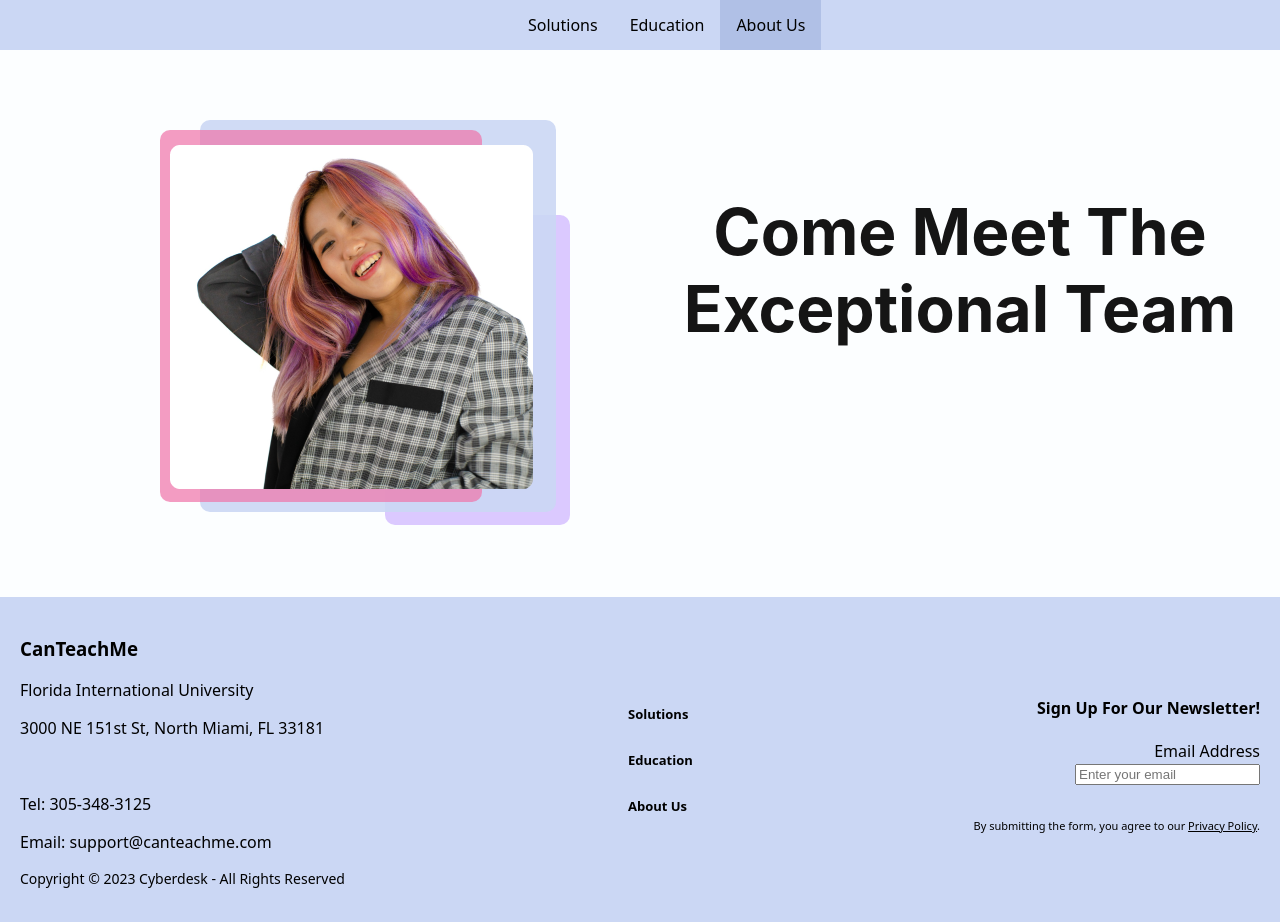
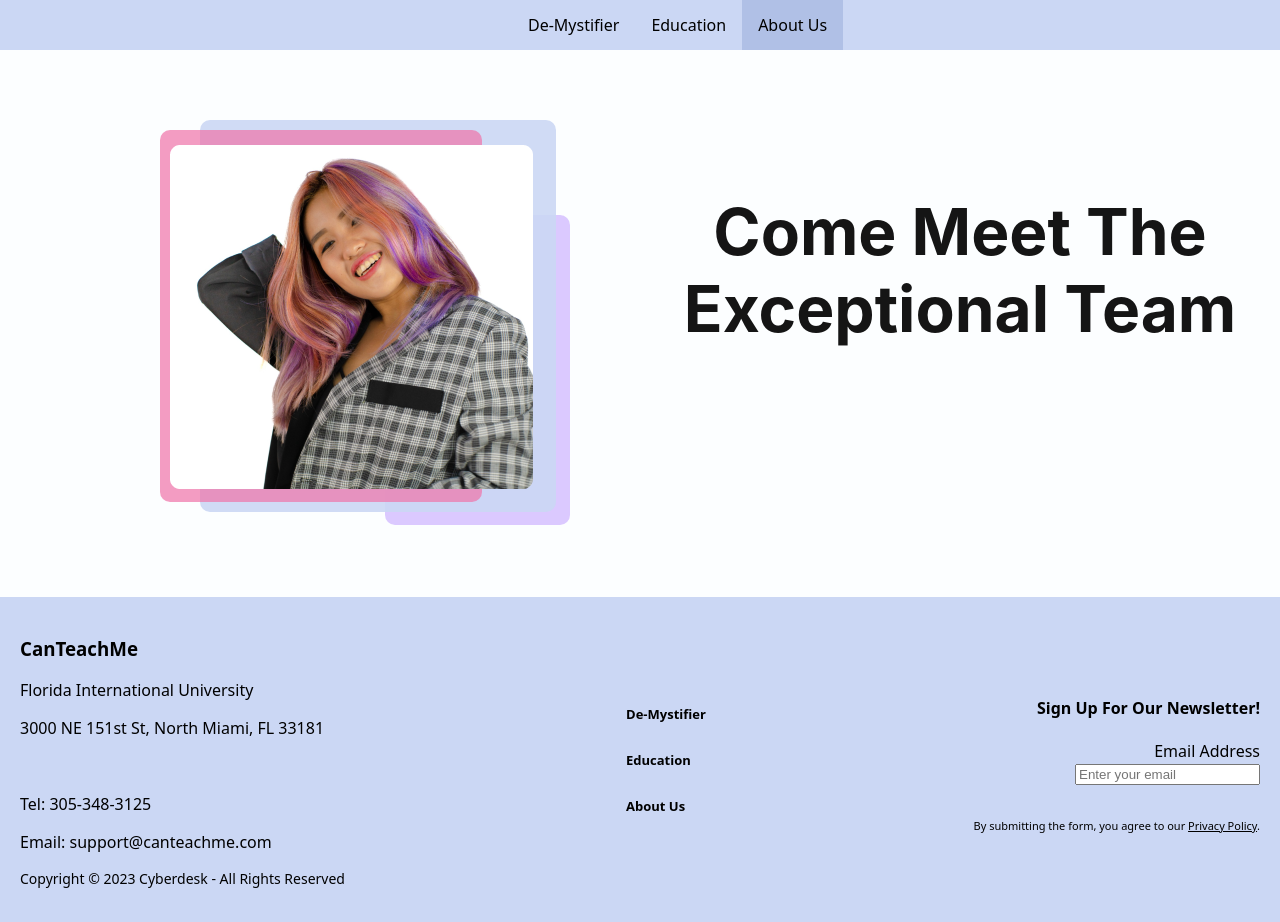
Before and after one commit to rockbison1230/CanTeachMe, a Flask app: template templates/aboutus.html in a window 1280 px wide. Run offline with Flask 3, Linux system fonts and the light colour scheme; the template is opened without the code that fills it, so the values that code supplies are empty; parts of the project's set-up code (start-up, migrations or seed data) failed here and were passed over.

Commit message:
De-Mystifier

```diff
--- a/templates/aboutus.html
+++ b/templates/aboutus.html
@@ -13,7 +13,7 @@
     <body>
         <div class = "nav-bar">
             <ul>
-                <li><a href="index.html">Solutions</a></li>
+                <li><a href="index.html">De-Mystifier</a></li>
                 <li><a href="education.html">Education</a></li>
                 <li class="active"><a href="aboutus.html">About Us</a></li>
             </ul>
@@ -50,7 +50,7 @@
             </div>
             <div class="footer-middle">
                     <ul>
-                        <li><a href="index.html"><b>Solutions</b></a></li>
+                        <li><a href="index.html"><b>De-Mystifier</b></a></li>
                         <li><a href="education.html"><b>Education</b></a></li>
                         <li><a href="aboutus.html"><b>About Us</b></a></li>
                     </ul>
--- a/templates/education.html
+++ b/templates/education.html
@@ -13,7 +13,7 @@
     <body>
         <div class = "nav-bar">
             <ul>
-                <li><a href="index.html">Solutions</a></li>
+                <li><a href="index.html">De-Mystifier</a></li>
                 <li class="active"><a href="education.html">Education</a></li>
                 <li><a href="aboutus.html">About Us</a></li>
             </ul>
--- a/templates/index.html
+++ b/templates/index.html
@@ -3,7 +3,7 @@
     <!--Head Begins-->
     <head>
         <!--Title-->
-        <title>Solutions</title>
+        <title>De-Mystifier</title>
 
         <!--CSS Files-->
         <link rel="stylesheet" href="../static/css/style.css"/>
@@ -16,7 +16,7 @@
         <!--Navbar-->
         <div class = "nav-bar">
             <ul>
-                <li class="active"><a href="/">Solutions</a></li>
+                <li class="active"><a href="/">De-Mystifier</a></li>
                 <li><a href="education.html">Education</a></li>
                 <li><a href="aboutus.html">About Us</a></li>
             </ul>
@@ -88,7 +88,7 @@
             </div>
             <div class="footer-middle">
                     <ul>
-                        <li><a href="index.html"><b>Solutions</b></a></li>
+                        <li><a href="index.html"><b>De-Mystifier</b></a></li>
                         <li><a href="education.html"><b>Education</b></a></li>
                         <li><a href="aboutus.html"><b>About Us</b></a></li>
                     </ul>
```
